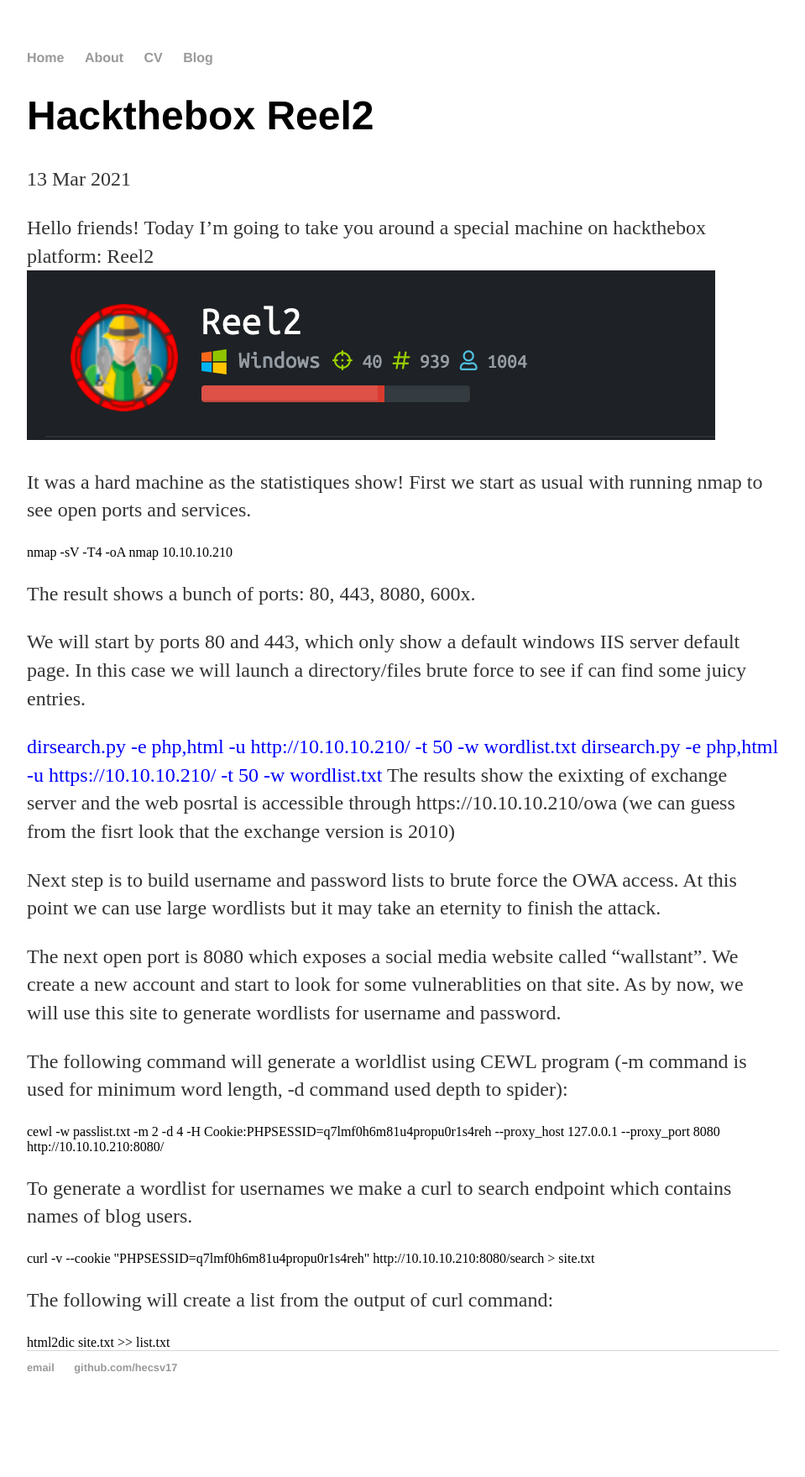
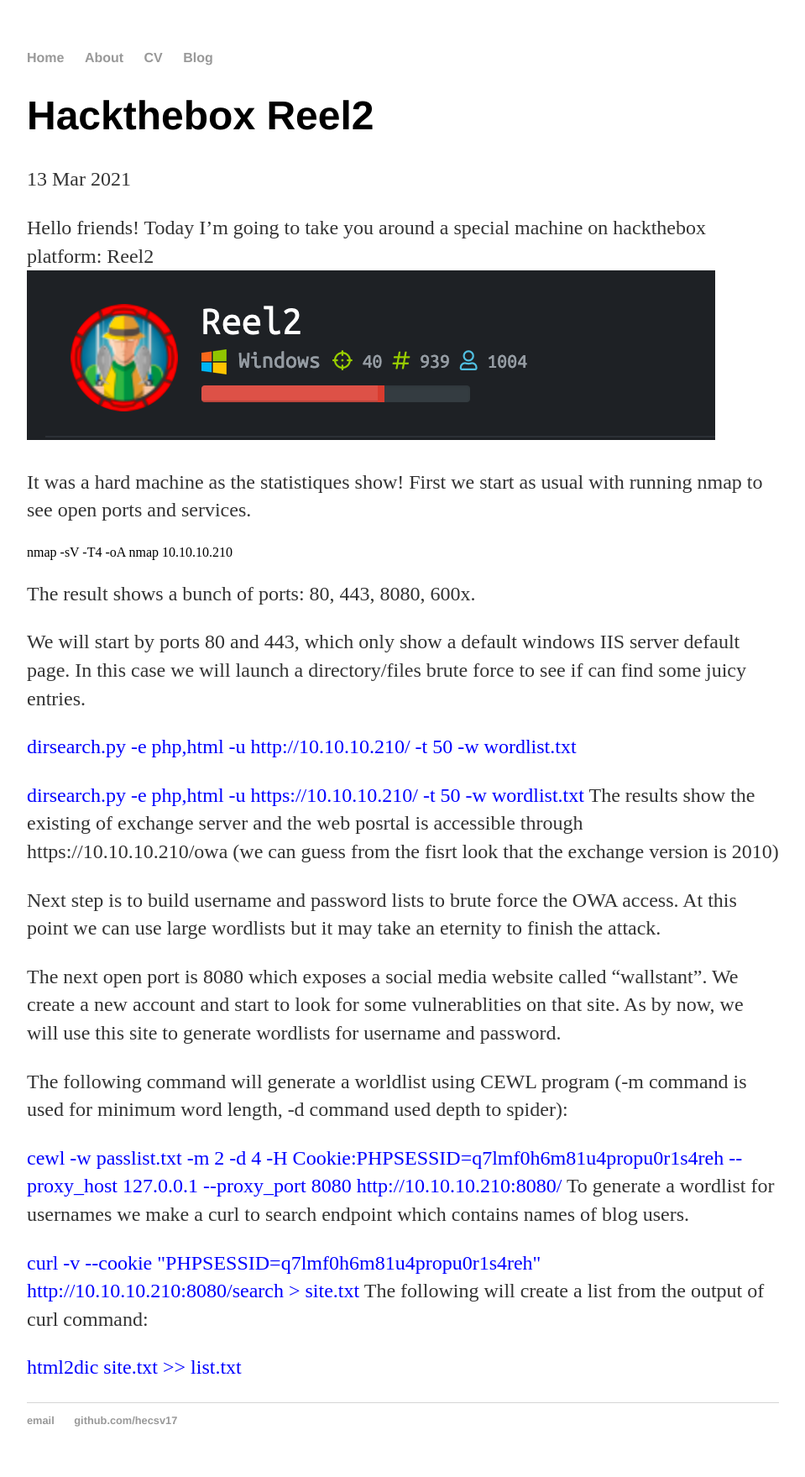
Before and after one commit to hecsv17/hecsv17.github.io, a Jekyll site: the page built from _posts/2021-03-13-hackthebox-reel2.md, in a window 1280 px wide. Shown: the whole page at 84% size, without its empty margins (160-1119 px from the left). Built offline with Jekyll 4.4.1, drawn with Linux system fonts in a browser that asks for light colours; our own code applies the rules of GitHub Pages for plain Markdown files; before the commit the page ends 1696 px from its top, so only the background shows below that.

Commit message:
Update 2021-03-13-hackthebox-reel2.md

```diff
--- a/_posts/2021-03-13-hackthebox-reel2.md
+++ b/_posts/2021-03-13-hackthebox-reel2.md
@@ -11,8 +11,10 @@
 We will start by ports 80 and 443, which only show a default windows IIS server default page. In this case we will launch a directory/files brute force to see if can find some juicy entries.
 
 <span style="color:blue"><emb>dirsearch.py -e php,html -u http://10.10.10.210/ -t 50 -w wordlist.txt</emb></span>
+
+
 <span style="color:blue"><emb>dirsearch.py -e php,html -u https://10.10.10.210/ -t 50 -w wordlist.txt</emb></span>
-The results show the exixting of exchange server and the web posrtal is accessible through https://10.10.10.210/owa (we can guess from the fisrt look that the exchange version is 2010)
+The results show the existing of exchange server and the web posrtal is accessible through https://10.10.10.210/owa (we can guess from the fisrt look that the exchange version is 2010)
 
 Next step is to build username and password lists to brute force the OWA access. At this point we can use large wordlists but it may take an eternity to finish the attack.
 
@@ -22,12 +24,12 @@
 The following command will generate a worldlist using CEWL program (-m command is used for minimum word length, -d command used depth to spider):
 
 
-<emb>cewl -w passlist.txt -m 2 -d 4 -H Cookie:PHPSESSID=q7lmf0h6m81u4propu0r1s4reh --proxy_host 127.0.0.1 --proxy_port 8080 http://10.10.10.210:8080/</emb>
+<span style="color:blue"><emb>cewl -w passlist.txt -m 2 -d 4 -H Cookie:PHPSESSID=q7lmf0h6m81u4propu0r1s4reh --proxy_host 127.0.0.1 --proxy_port 8080 http://10.10.10.210:8080/</emb></span>
 To generate a wordlist for usernames we make a curl to search endpoint which contains names of blog users.
 
 
-<emb>curl -v --cookie "PHPSESSID=q7lmf0h6m81u4propu0r1s4reh" http://10.10.10.210:8080/search > site.txt</emb>
+<span style="color:blue"><emb>curl -v --cookie "PHPSESSID=q7lmf0h6m81u4propu0r1s4reh" http://10.10.10.210:8080/search > site.txt</emb></span>
 The following will create a list from the output of curl command:
 
 
-<emb>html2dic site.txt >> list.txt</emb>
+<span style="color:blue"><emb>html2dic site.txt >> list.txt</emb></span>
```
